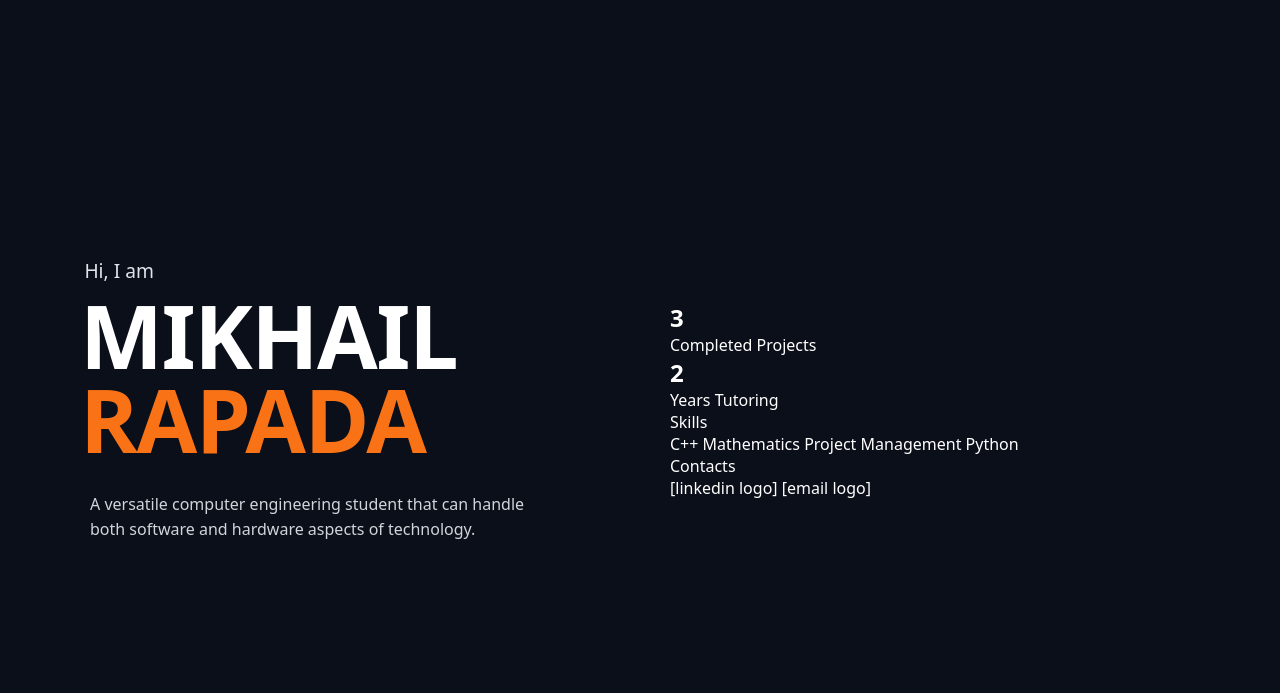
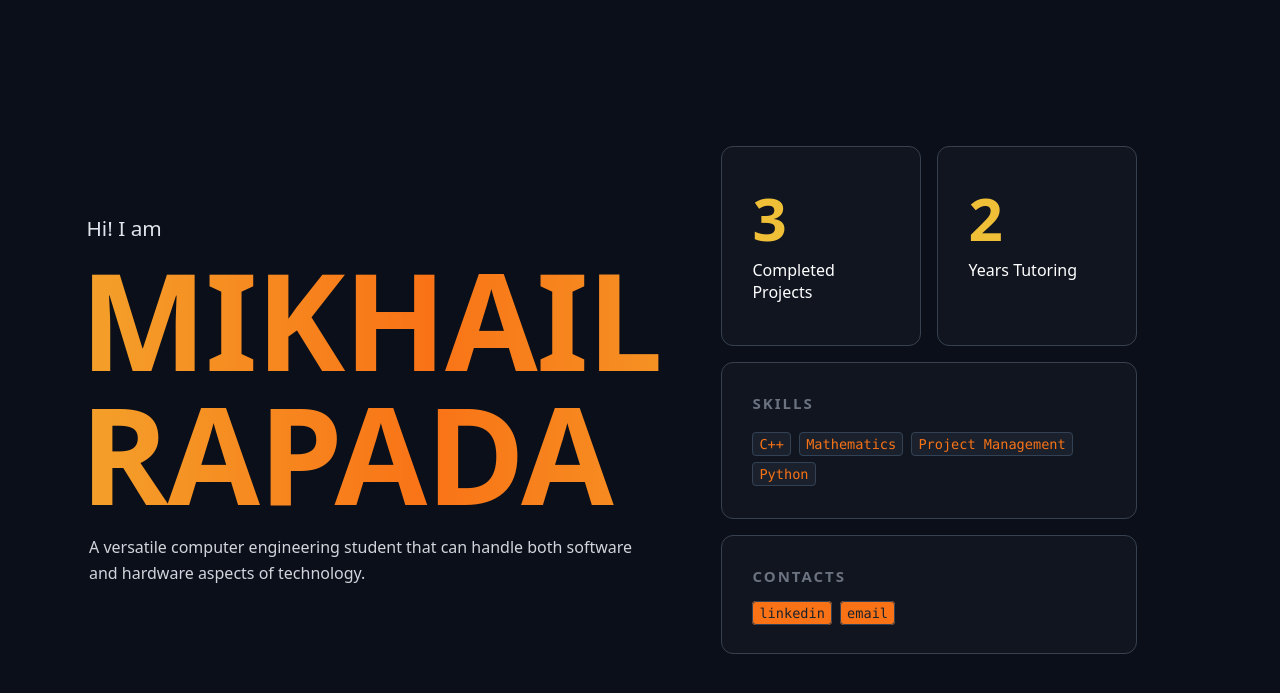
Before and after one commit to mikhail-rapada2007/Portfolio, a Django app: page / in a window 1280 px wide. Shown: the top 693 px of the page. Run offline with Django 4.2, Linux system fonts and the light colour scheme.

Commit message:
Finished Front Page

```diff
--- a/Portfolio/templates/home.html
+++ b/Portfolio/templates/home.html
@@ -10,53 +10,59 @@
   <body>
       <main class="portfolio-container">
 
-        <section class="left-side">
-          <p class="greeting">Hi, I am</p>
+        <section class="left-side-grid">
+          <p class="greeting">Hi! I am</p>
           <h1 class="name">
-            <span class="first-name">Mikhail</span>
+            <span class="first-name">MikhaiL</span>
             <span class="last-name">Rapada</span>
           </h1>
 
-          <div class="description-container">
-            <p class="description">
+          <p class="description">
               A versatile computer engineering student that can handle both software and hardware aspects of technology.
-            </p>
-          </div>
+          </p>
         </section>
 
 
-        <section class="right-side">
-          <div class ="top-boxes">
-            <a href="projects.html" class="box">
+      <section class="right-side-grid">
+
+          <div class="box" style="grid-area: box-1">
+            <a href="projects.html">
               <h2>3</h2>
               <p class="project-box-description">Completed Projects</p>
             </a>
+          </div>
 
-            <a href="tutoring.html" class="box">
+          <div class="box" style="grid-area: box-2;">
+          <a href="tutoring.html" style="grid-area: box-2">
               <h2>2</h2>
               <p class="tutor-box-description">Years Tutoring</p>
             </a>
+          </div>
 
-            <section class="middle-box-container">
-              <p class="skills-box">Skills</p>
-                <span class="skills">C++</span>
-                <span class="skills">Mathematics</span>
-                <span class="skills">Project Management</span>
-                <span class="skills">Python</span>
-            </section>
+          <div class="box" style="grid-area: box-3;">
+              <p class="skills-label">SKILLS</p>
+              <p class="code-text">
+                <code class="skills">C++</code>
+                <code class="skills">Mathematics</code>
+                <code class="skills">Project Management</code>
+                <code class="skills">Python</code>
+              </p>
+         </div>
 
-            <section class="bottom-box-container">
-              <p class="contact-box">Contacts</p>
+
+         <div class="box" style="grid-area: box-4;">
+              <p class="contacts-label">CONTACTS</p>
               <div class="contact-links">
                 <a href="https://www.linkedin.com/in/mprapada/" target="_blank" class="contact-item">
-                  <span class="icon-placeholder">[linkedin logo] </span>
+                  <code class="contact-link">linkedin</code>
                 </a>
                 <a href="mailto:mprapada@student.hau.edu.ph" class="contact-item">
-                  <span class="icon-placeholder">[email logo] </span>
+                  <code class="contact-link">email</code>
                 </a>
               </div>
-            </section>
+          </div>
 
+      </section>
       </main>
   </body>
 </html>
--- a/Portfolio/templates/style.css
+++ b/Portfolio/templates/style.css
@@ -6,6 +6,28 @@
     font-family: system-ui, -apple-system, sans-serif;
 }
 
+.page-container, .portfolio-container {
+    width: 100%;
+    max-width: 1200px;
+    padding: 40px;
+    display: grid;
+    grid-template-columns: 1fr 1fr;
+    gap: 60px;
+
+}
+
+.portfolio-container {
+    display: grid;
+    grid-template-columns: 1fr 1fr;
+    gap: 60px;
+    align-items: center;
+}
+
+.page-container {
+    display: flex;
+    flex-direction: column;
+    gap: 40px;
+}
 
 body {
     background-color: #0b0f19;
@@ -21,65 +43,128 @@ a {
     color: inherit;
 }
 
-.page-container, .portfolio-container {
-    width: 100%;
-    max-width: 1200px;
-    padding: 40px;
-    display: grid;
-    grid-template-columns: 1fr 1fr;
-    gap: 60px;
-}
-
 .greeting {
-    margin-left: 4.4px;
-    font-size: 1.2rem;
+    margin-left: 6.4px;
+    font-size: 1.3rem;
+    font-weight: 10px;
     color: #e0e4eb;
     margin-bottom: 10px;
 }
 
 .name {
-    font-size: 5.5rem;
-    font-weight: 900; /* Extra bold */
-    line-height: 0.95; /* Keeps the first and last name tightly stacked */
+    font-size: 8.4rem;
+    font-weight: 850;
+    line-height: 1;
     text-transform: uppercase;
-    margin-bottom: 30px;
-    letter-spacing: -1.5px; /* Pulls the letters slightly closer together */
+    margin-bottom: 15px;
+    letter-spacing: -1.5px;
+    background: linear-gradient(
+        to right,
+        #f97316,
+        #f0bf38,
+        #f97316
+    );
+    background-clip: text;
+    color: transparent;
+    background-size: 200% auto;
+    animation: gradientAnimation 2s linear infinite;
+
 }
 
-.first-name{
-    display: block;
-    color: #ffffff;
-}
-
-.last-name{
-    display: block;
-    color: #f97316;
+@keyframes gradientAnimation {
+    0%{
+        background-position: 200% 50%;
+    }
+    100%{
+        background-position: 0% 50%;
+    }
 }
 
 .description{
-    margin-left: 10px;
+    margin-left: 9px;
     color: #d1d5db;
     font-size: 1rem;
     line-height: 1.6;
-    max-width: 450px;
 }
 
-.page-container, .portfolio-container {
-    width: 100%;
-    max-width: 1200px;
-    padding: 40px;
+.right-side-grid{
+    display: grid;
+    grid-template-columns: 200px 200px;
+    grid-template-rows: 200px;
+    gap: 1em;
+    grid-template-areas:
+    "box-1 box-2"
+    "box-3 box-3"
+    "box-4 box-4";
 }
 
-
-.portfolio-container {
-    display: grid;
-    grid-template-columns: 1fr 1fr;
-    gap: 60px;
-    align-items: center;
+.box{
+    background-color: #111520;
+    border: 1px solid #374151;
+    padding: 30px;
+    border-radius: 12px;
+    transition: all 1s ease;
 }
 
-.page-container {
-    display: flex;
-    flex-direction: column;
-    gap: 40px;
+h2{
+    font-size: 60px;
+    color: #f0bf38
 }
+
+.box:hover{
+    transform: translateY(-8px);
+    box-shadow: 0 10px 50px rgba(249, 115, 22, 0.2);
+    border-color: #f97316;
+}
+
+.skills-label {
+    color: #6b7280;
+    font-size: 15px;
+    font-weight: bold;
+    letter-spacing: 2px;
+    margin-bottom: 15px;
+}
+
+.contacts-label{
+    color: #6b7280;
+    font-size: 15px;
+    font-weight: bold;
+    letter-spacing: 2px;
+    margin-bottom: 15px;
+}
+
+.code-text {
+    line-height: 1.9;
+}
+
+.skills {
+    display: inline;
+    font-family: Consolas;
+    background-color: #1a212c;
+    color: #f97316;
+    padding: 3px 6px;
+    border-radius: 4px;
+    font-size: 0.85rem;
+    border: 1px solid #334155;
+    margin-right: 4px;
+}
+
+.contact-link{
+    display: inline;
+    font-family: Consolas;
+    background-color: #f97316;
+    color: #1a212c;
+    padding: 3px 6px;
+    border-radius: 4px;
+    font-size: 0.85rem;
+    font-weight: boldpx;
+    border: 1px solid #334155;
+    margin-right: 4px;
+}
+
+.contact-link:hover{
+    box-shadow: 0 10px 40px rgba(249, 115, 22, 0.2);
+    border-color: #814214;
+    background-color: #0b0f19;
+    color: #f97316
+}
```
